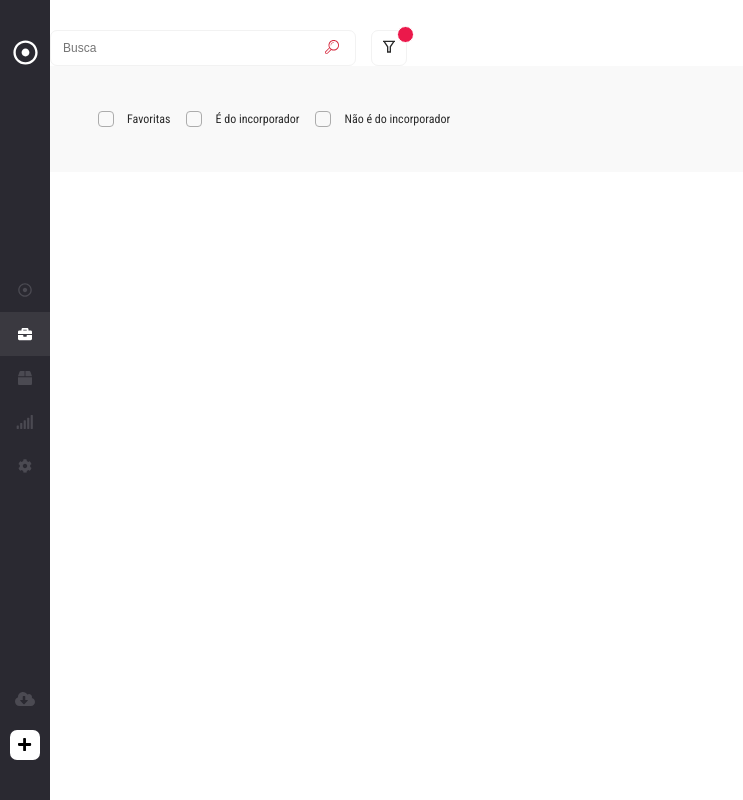
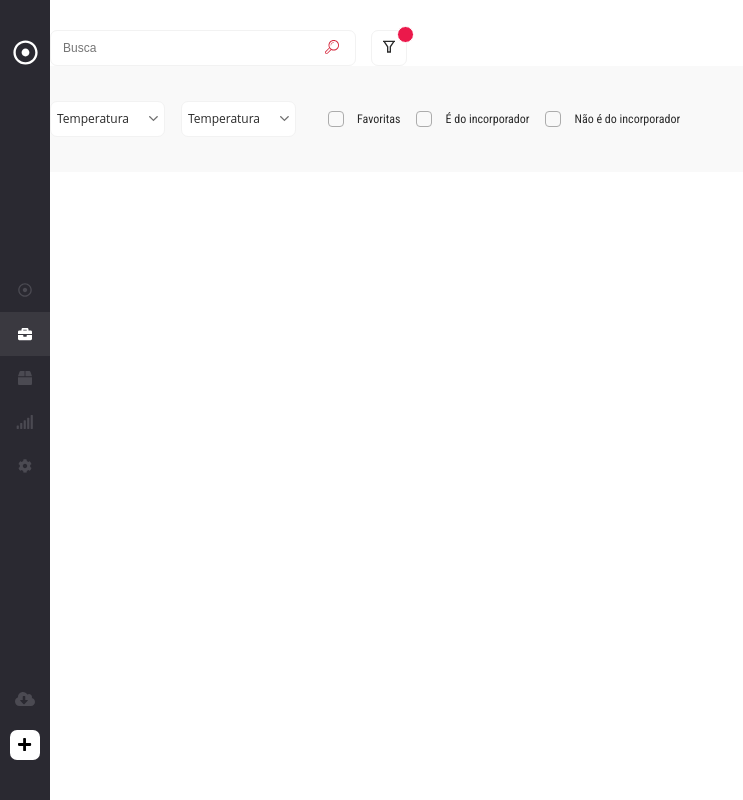
Before and after one commit to rafaelcarvalhocaetano/_customers, an Angular app: page /login in a window 1280 px wide. Shown: the whole page, without its empty margins (0-743 px from the left). Built offline with nearby package versions, Linux system fonts and the light colour scheme.

Commit message:
Finished rotation icon

```diff
--- a/src/app/login/login.component.html
+++ b/src/app/login/login.component.html
@@ -10,10 +10,10 @@
         </button>
       </div>
       <div class="dnd-itens-filter">
-        <button class="btn-filter">
+        <button class="btn-filter" (click)="showFilterAction()">
           <img src="../../assets/svgs/funnel.svg" alt="Funnel">
         </button>
-        <img class="dnd-dot-alert" src="../../assets/svgs/dot-alert.svg" alt="Alert">
+        <img class="dnd-dot-alert" src="../../assets/svgs/dot-alert.svg" alt="Alert" *ngIf="true">
       </div>
     </div>
     <!-- <lib-button-secondary>Cadastrar fac</lib-button-secondary> -->
@@ -21,7 +21,7 @@
 
 
   <!-- FILTER -->
-  <form class="more-filter">
+  <form class="more-filter" *ngIf="true">
     <div class="container-form">
       <div class="select-filter">
         <!-- <app-dropdown-button
@@ -36,6 +36,7 @@
             </li>
           </ul>
         </app-dropdown-button> -->
+        <ctm-select-options></ctm-select-options>
       </div>
       <div class="select-filter">
         <!-- <app-dropdown-button
@@ -50,6 +51,8 @@
             </li>
           </ul>
         </app-dropdown-button> -->
+        <ctm-select-options></ctm-select-options>
+
       </div>
 
       <ul class="list-checked">
--- a/src/app/login/login.component.ts
+++ b/src/app/login/login.component.ts
@@ -1,4 +1,5 @@
 import { Component, OnInit } from '@angular/core';
+import { FormGroup, FormBuilder } from '@angular/forms';
 
 @Component({
   selector: 'ctm-login',
@@ -7,6 +8,8 @@ import { Component, OnInit } from '@angular/core';
 })
 export class LoginComponent implements OnInit {
 
+  public form: FormGroup;
+  public showFilter = false;
 
   public listTemperature = [
     {id: 1, name: 'Quente', icon: 'hot'},
@@ -19,9 +22,26 @@ export class LoginComponent implements OnInit {
     {id: 3, name: 'Vermelha (vencida)', icon: 'dot-alert'}
   ];
 
-  constructor() { }
+  constructor(
+    private fb: FormBuilder
+  ) { }
 
   ngOnInit() {
+    this.initForm();
+  }
+
+  private initForm() {
+    this.form = this.fb.group({
+      temp: [],
+      late: [],
+      is_favorite: [],
+      is_incorporation: [],
+      is_not_incorporation: []
+    });
+  }
+
+  public showFilterAction() {
+    this.showFilter = !this.showFilter;
   }
 
 
--- /dev/null
+++ b/src/app/shared/components/select-options/select-options.component.html
@@ -0,0 +1,12 @@
+<button class="selected" (click)="actioDropDown()">
+  <p class="btn-text">{{ text }}</p>
+  <img src="../../../../assets/svgs/arrow_down.svg" class="icon-arrow" [ngClass]="{'icon-revert': showDropDown, 'icon-trt': !showDropDown}" alt="icon">
+</button>
+<ul class="dropdown-list" *ngIf="showDropDown">
+  <li *ngFor="let item of listTemperature">
+    <a (click)="select(item.name)">
+      <img src="../../assets/svgs/{{item.icon}}.svg" alt="{{item.name}}">
+      <p>{{ item.name }}</p>
+    </a>
+  </li>
+</ul>
--- /dev/null
+++ b/src/app/shared/components/select-options/select-options.component.scss
@@ -0,0 +1,85 @@
+.selected {
+  width: 115px;
+  height: 36px;
+  background: #FFFFFF;
+  border: 1px solid #F2F2F2;
+  box-sizing: border-box;
+  border-radius: 7px;
+  display: flex;
+  justify-content: space-between;
+  align-items: center;
+  .btn-text {
+    font-family: Open Sans;
+    font-size: 12px;
+    line-height: 16px;
+    display: flex;
+    align-items: center;
+    color: #2A2A2A;
+  }
+  .icon-arrow {
+    transition-duration: 1s;
+    transition-delay: 10ms;
+    &.icon-revert {
+      animation: icon_up_ratation 1s ease-in-out 0s;
+      transform: rotate(180deg);
+    }
+  }
+  &:focus {
+    outline: none;
+  }
+}
+.dropdown-list {
+  position: absolute;
+  display: flex;
+  flex-direction: column;
+  width: 207px;
+  height: 158px;
+
+  background: #FFFFFF;
+  border: 1px solid #F2F2F2;
+  box-sizing: border-box;
+  border-radius: 7px;
+
+  li {
+    cursor: pointer;
+    a {
+      width: 100%;
+      display: flex;
+      padding: 0 0 0 20px;
+      &:nth-child(1) {
+        padding-top: 27px;
+      }
+      &:nth-child(2) {
+        padding: 25px 0;
+      }
+      img {
+        margin-right: 12px;
+      }
+      p {
+        font-size: 14px;
+        line-height: 19px;
+        display: flex;
+        align-items: center;
+        color: #2A2A2A;
+      }
+    }
+  }
+}
+
+
+@keyframes icon_up_ratation {
+  from {
+    transform: rotate(0);
+  }
+  to {
+    transform: rotate(180deg);
+  }
+}
+@keyframes icon_down_ratation {
+  from {
+    transform: rotate(180deg);
+  }
+  to {
+    transform: rotate(0);
+  }
+}
--- /dev/null
+++ b/src/app/shared/components/select-options/select-options.component.ts
@@ -0,0 +1,41 @@
+import { Component, HostListener, ElementRef } from '@angular/core';
+
+@Component({
+  selector: 'ctm-select-options',
+  templateUrl: './select-options.component.html',
+  styleUrls: ['./select-options.component.scss']
+})
+export class SelectOptionsComponent {
+
+  public showDropDown = false;
+  public text = 'Temperatura';
+
+  public listTemperature = [
+    {id: 1, name: 'Quente', icon: 'hot'},
+    {id: 2, name: 'Morno', icon: 'warm'},
+    {id: 3, name: 'Frio', icon: 'cold'}
+  ];
+
+  @HostListener('document:click', ['$event'])
+  onClick(ev) {
+    if (this.showDropDown) {
+      if (!this.eRef.nativeElement.contains(ev.target)) {
+        this.showDropDown = false;
+      }
+    }
+  }
+
+  constructor(
+    private eRef: ElementRef
+  ) { }
+
+  public actioDropDown() {
+    this.showDropDown = !this.showDropDown;
+  }
+
+  public select(datatext: string) {
+    this.text = datatext;
+    this.showDropDown = false;
+  }
+
+}
```
Also changed, not shown: src/app/shared/shared.module.ts (+5 -2 lines), src/assets/svgs/arrow_down.svg (added), 1 other file (tests, documents, lock files or other folders).
